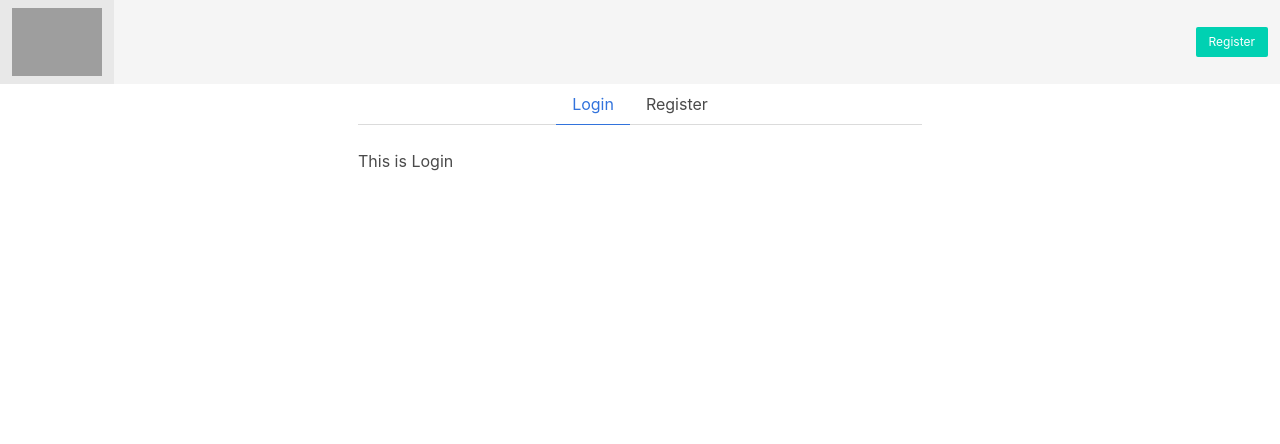
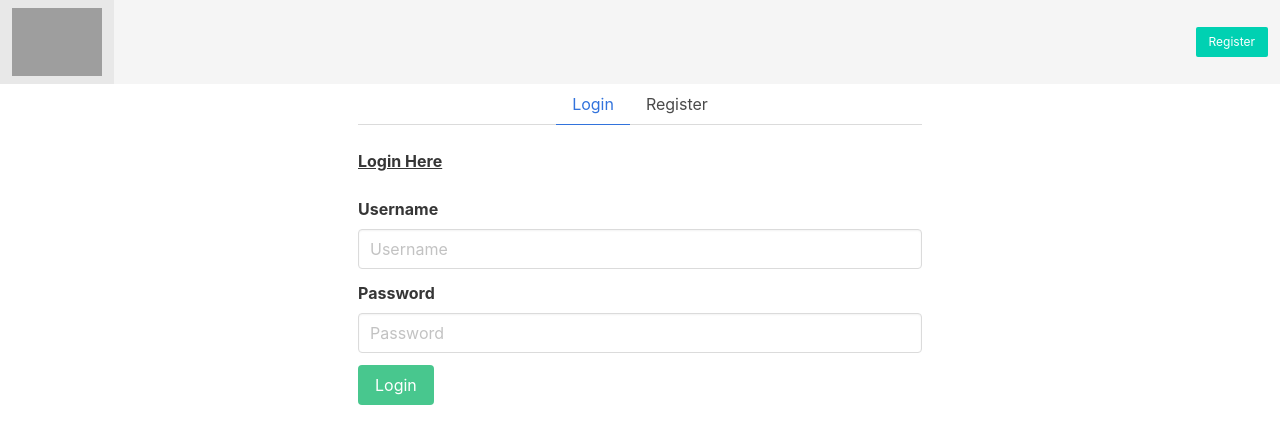
Before and after one commit to MuhamadIsmuaji/newslist-sevima-training, a React (Create React App) app: page /auth in a window 1280 px wide. Shown: the top 444 px of the page. Built offline with nearby package versions, Linux system fonts and the light colour scheme; grey boxes are pictures that could not be loaded.

Commit message:
add login

```diff
--- a/src/components/News.js
+++ b/src/components/News.js
@@ -21,9 +21,9 @@ export const News = (props) => {
           <div className="columns">
             <div className="column is-12">
               <div className="field is-grouped is-grouped-centered">
-                <p className="control">
-                  <button className="button is-warning is-small" onClick={() => props.onClick(props.news, 'edit')}>Edit</button>
-                </p>
+                {/* <p className="control">
+                  <button className="button is-info is-small" onClick={() => props.onClick(props.news, 'detail')}>Detail</button>
+                </p> */}
                 <p className="control">
                   <button className="button is-danger is-small" onClick={() => props.onClick(props.news, 'delete')}>Delete</button>
                 </p>
--- a/src/pages/Login.js
+++ b/src/pages/Login.js
@@ -1,5 +1,62 @@
-import React from 'react';
+import React, { useState, useContext } from 'react';
+import { AppContext } from '../configs/Auth';
+import { APIJSON } from '../configs/API';
 
 export const Login = () => {
-  return <h1>This is Login</h1>
+  const [userAttr, setUserAttr] = useState({ username: '', password: '' });
+  const {dispatchAuth} = useContext(AppContext);
+
+  const handleSetUserAttr = (e) => {
+    setUserAttr({
+      ...userAttr, [e.target.name]: e.target.value
+    })
+  }
+
+  const login = async (e) => {
+    e.preventDefault();
+
+    try {
+      const { data } = await APIJSON.post('login', userAttr);
+
+      if (data.error) {
+        alert(`Erorr: ${data.message}`);
+      } else {
+        dispatchAuth({ type: 'NEW_AUTH', payload: { ...data.data, token: data.meta.token } });
+      }
+
+    } catch (error) {
+      alert(error)
+    }
+  }
+
+  return (
+    <div>
+      <div className="columns">
+        <div className="column is-12"><strong><u>Login Here</u></strong></div>
+      </div>
+      <div className="columns">
+        <div className="column is-12">
+          <form onSubmit={login}>
+            <div className="field">
+              <label className="label">Username</label>
+              <div className="control">
+                <input className="input" type="text" value={userAttr.username} name="username" onChange={handleSetUserAttr} placeholder="Username" />
+              </div>
+            </div>
+            <div className="field">
+              <label className="label">Password</label>
+              <div className="control">
+                <input className="input" type="password" value={userAttr.password} name="password" onChange={handleSetUserAttr} placeholder="Password" />
+              </div>
+            </div>
+            <div className="field">
+              <p className="control">
+                <button className="button is-success" onClick={login}>Login</button>
+              </p>
+            </div>
+          </form>
+        </div>
+      </div>
+    </div>
+  )
 }
--- a/src/pages/Register.js
+++ b/src/pages/Register.js
@@ -1,10 +1,8 @@
 import React, { useState, useContext } from 'react';
 import { APIJSON } from '../configs/API';
 import { AppContext } from '../configs/Auth';
-import { useHistory } from 'react-router-dom';
 
 export const Register = () => {
-  const history = useHistory();
   const [userAttr, setUserAttr] = useState({ username: '', password: '' });
   const {dispatchAuth} = useContext(AppContext);
 
@@ -14,7 +12,7 @@ export const Register = () => {
     })
   }
 
-  const newRegister = async (e) => {
+  const register = async (e) => {
     e.preventDefault()
     try {
       const { data } = await APIJSON.post('register', userAttr);
@@ -23,7 +21,6 @@ export const Register = () => {
         alert(`Erorr: ${data.message}`);
       } else {
         dispatchAuth({ type: 'NEW_AUTH', payload: { ...data.data, token: data.meta.token } });
-        history.push('/');
       }
 
     } catch (error) {
@@ -32,7 +29,13 @@ export const Register = () => {
   }
 
   return (
-    <form onSubmit={newRegister}>
+    <div>
+      <div className="columns">
+        <div className="column is-12"><strong><u>Register Here</u></strong></div>
+      </div>
+      <div className="columns">
+        <div className="column is-12">
+          <form onSubmit={register}>
             <div className="field">
               <label className="label">Username</label>
               <div className="control">
@@ -47,9 +50,12 @@ export const Register = () => {
             </div>
             <div className="field">
               <p className="control">
-          <button className="button is-success" onClick={newRegister}>Register</button>
+                <button className="button is-success" onClick={register}>Register</button>
               </p>
             </div>
           </form>
+        </div>
+      </div>
+    </div>
   )
 }
```
Lines whose indentation alone changed are shown as unchanged.
